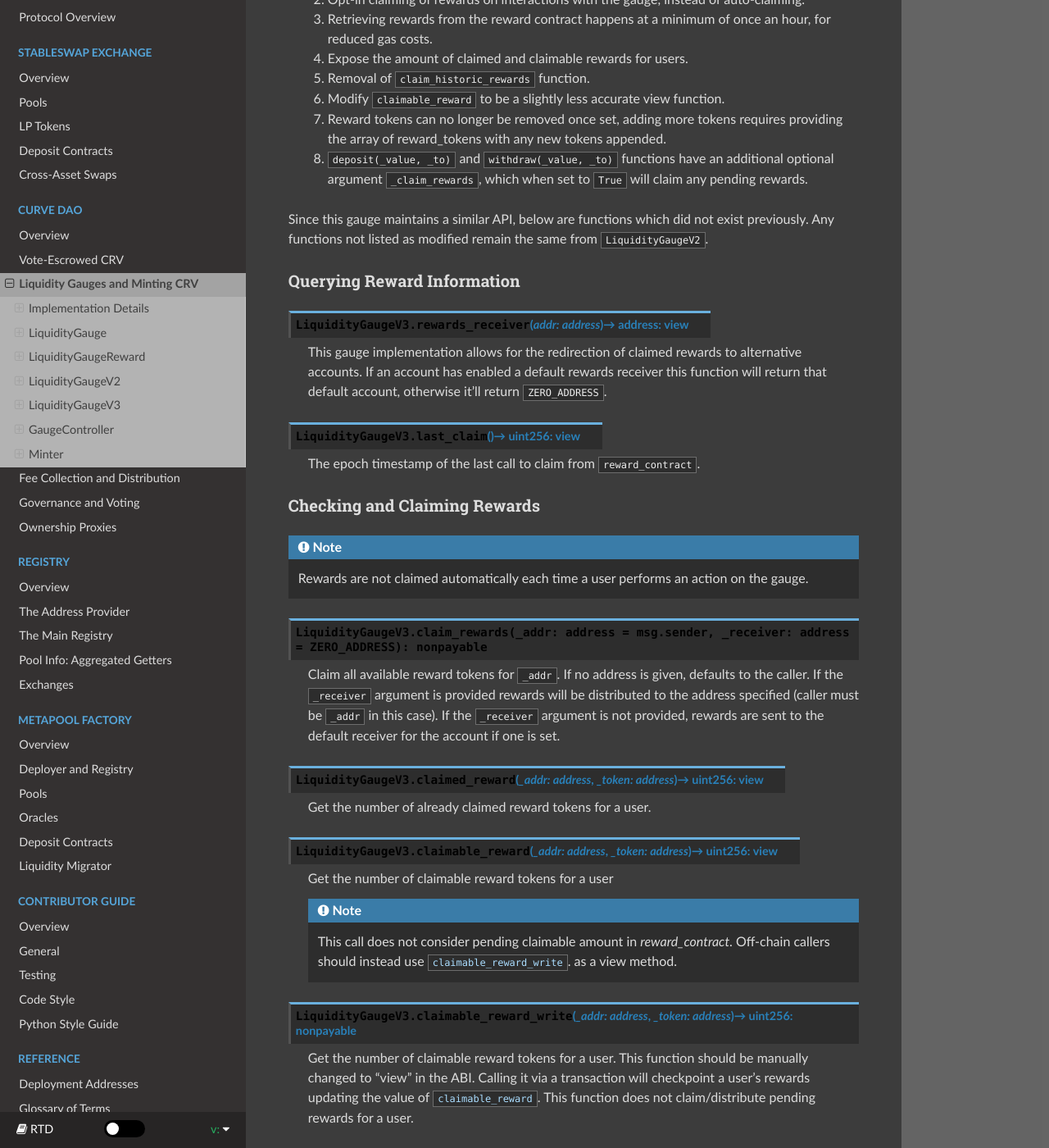
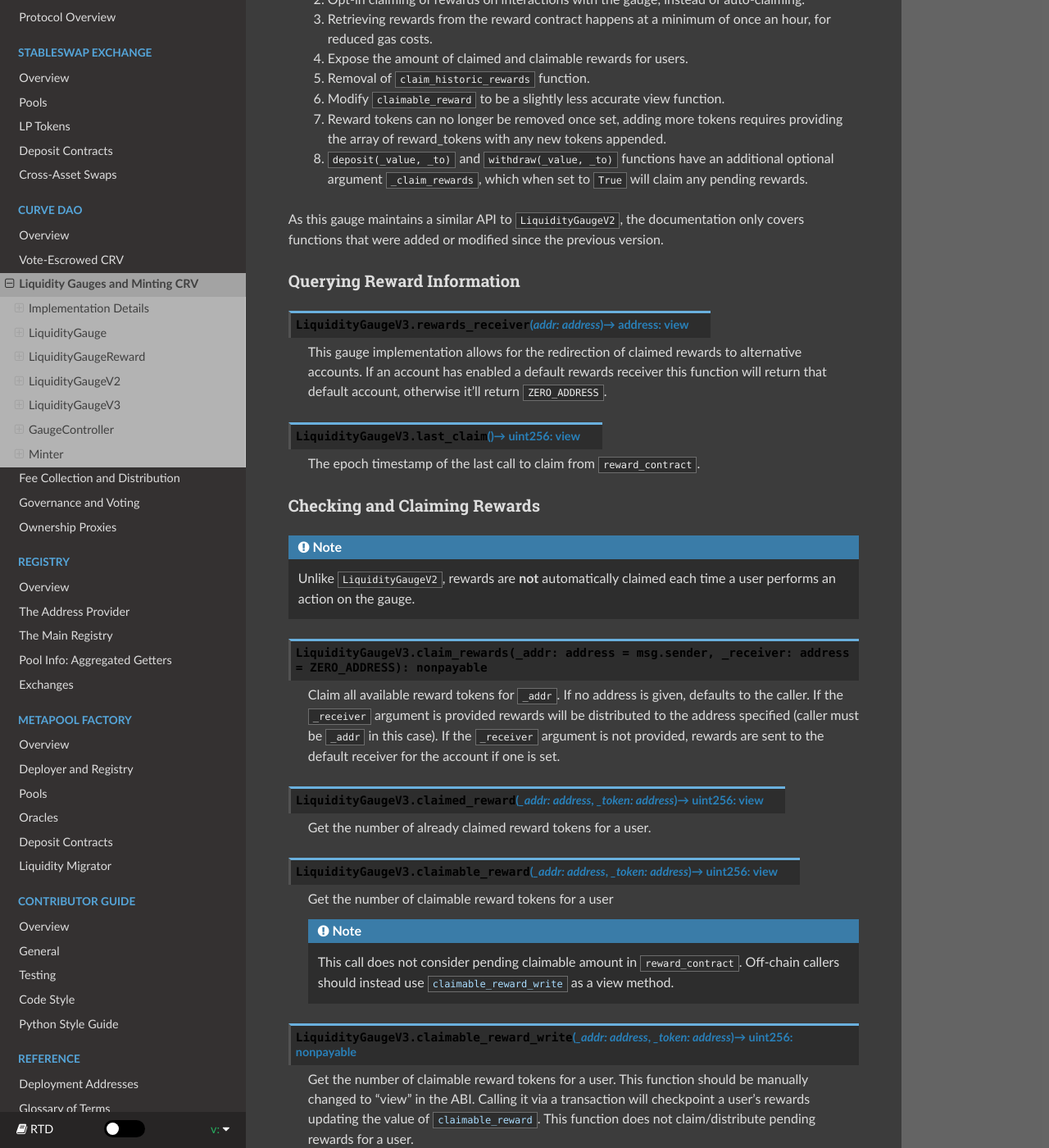
Before and after one commit to softlinkprotocol/curve-docs, a Sphinx documentation site: the page built from docs/dao-gauges.rst, in a window 1280 px wide and 1400 px high, scrolled down 10402 px. Shown: the whole window at 82% size. Built offline with Sphinx 7.4.7 and the Read the Docs theme 2.0.0, drawn with Linux system fonts in a browser that asks for light colours; some of the changed text lies outside the part shown.

Commit message:
docs: minor updates

```diff
--- a/docs/dao-gauges.rst
+++ b/docs/dao-gauges.rst
@@ -409,7 +409,7 @@ Outline of modified functionality:
     7. Reward tokens can no longer be removed once set, adding more tokens requires providing the array of reward_tokens with any new tokens appended.
     8. :func:`deposit(_value, _to) <LiquidityGauge.deposit>` and :func:`withdraw(_value, _to) <LiquidityGauge.deposit>` functions have an additional optional argument ``_claim_rewards``, which when set to ``True`` will claim any pending rewards.
 
-Since this gauge maintains a similar API, below are functions which did not exist previously. Any functions not listed as modified remain the same from ``LiquidityGaugeV2``.
+As this gauge maintains a similar API to ``LiquidityGaugeV2``, the documentation only covers functions that were added or modified since the previous version.
 
 Querying Reward Information
 ---------------------------
@@ -427,7 +427,7 @@ Checking and Claiming Rewards
 
 .. note::
 
-    Rewards are not claimed automatically each time a user performs an action on the gauge.
+    Unlike ``LiquidityGaugeV2``, rewards are **not** automatically claimed each time a user performs an action on the gauge.
 
 .. py:function:: LiquidityGaugeV3.claim_rewards(_addr: address = msg.sender, _receiver: address = ZERO_ADDRESS): nonpayable
 
@@ -441,7 +441,7 @@ Checking and Claiming Rewards
 
     Get the number of claimable reward tokens for a user
 
-    .. note:: This call does not consider pending claimable amount in `reward_contract`. Off-chain callers should instead use :func:`claimable_reward_write<LiquidityGaugeV3.claimable_reward_write>`. as a view method.
+    .. note:: This call does not consider pending claimable amount in ``reward_contract``. Off-chain callers should instead use :func:`claimable_reward_write<LiquidityGaugeV3.claimable_reward_write>` as a view method.
 
 .. py:function:: LiquidityGaugeV3.claimable_reward_write(_addr: address, _token: address) -> uint256: nonpayable
 
```
Also changed, not shown: other parts of docs/dao-gauges.rst (+2 -2 lines).
